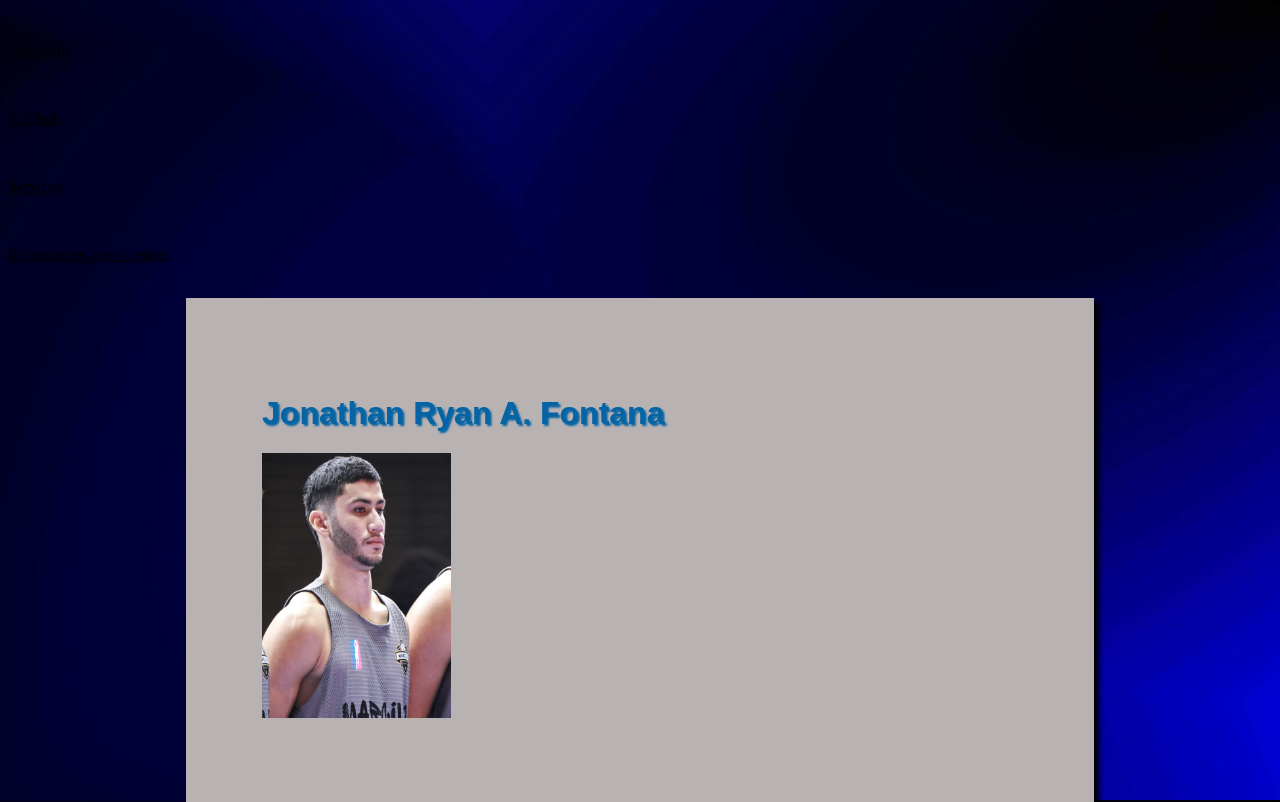
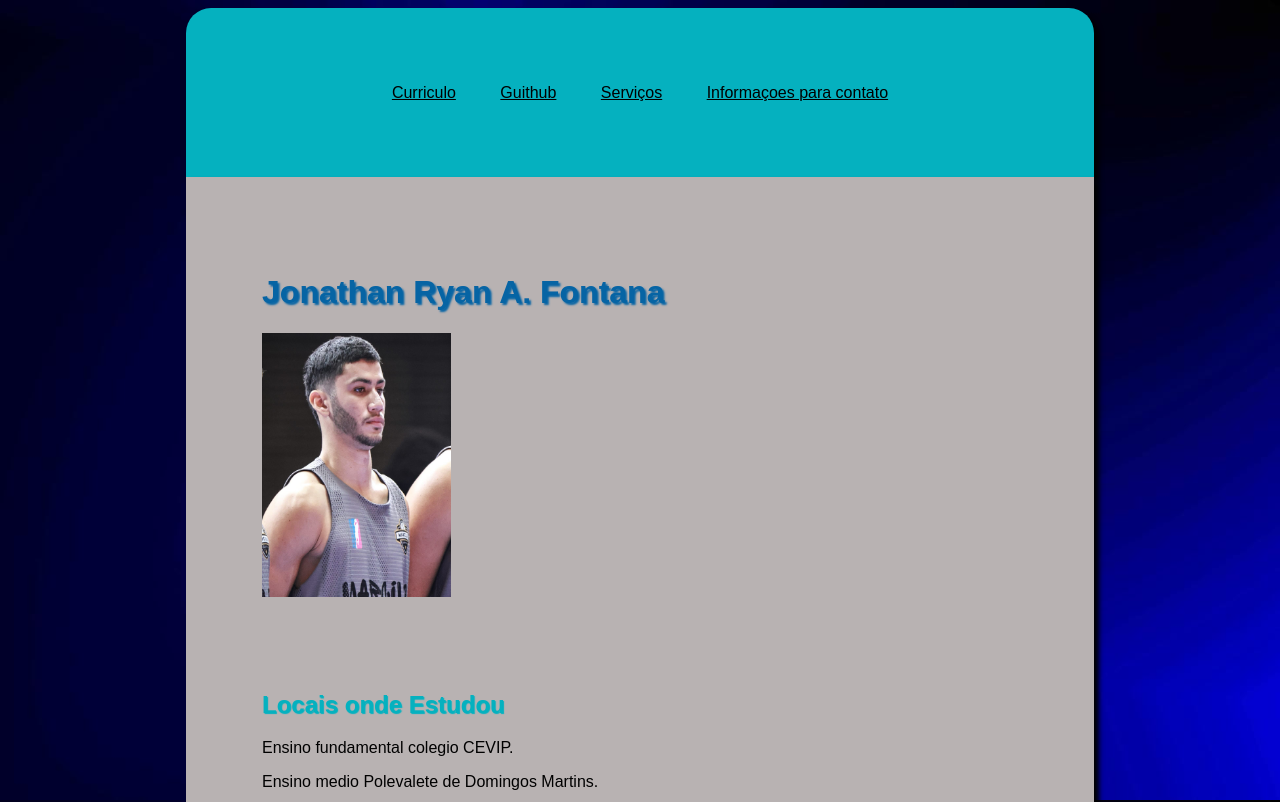
Before and after one commit to 32jonathan32/Trabalho-Constru-o-de-Software-para-Web-, a plain HTML site: page index.html in a window 1280 px wide. Shown: the top 802 px of the page. Drawn offline with Linux system fonts and the light colour scheme.

Commit message:
Update index.html

```diff
--- a/index.html
+++ b/index.html
@@ -24,21 +24,18 @@
 
 </head>
 <body>
-    <div>
-        <a href="curriculo.html"><p>Curriculo</p></a>
+    <nav>
 
-        <a href="Guithub.html"><p>Guithub</p></a>
+        <a href="curriculo.html">Curriculo</a>
 
-        <a href="servisos.html"><p>Serviços</p></a>
+        <a href="Guithub.html">Guithub</a>
 
-        <a href="Paginacontato.html"><p>Informaçoes para contato</p></a>
+        <a href="servisos.html">Serviços</a>
+
+        <a href="Paginacontato.html">Informaçoes para contato</a>
 
 
-
-
-
-
-    </div>
+    </nav>
     <main>
 
 
```
